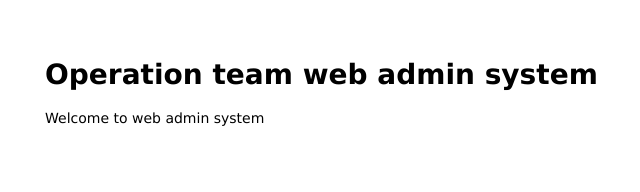
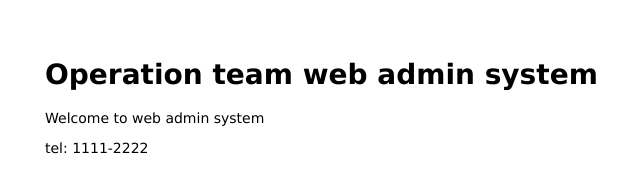
Before and after one commit to WJSNSeala/mastering-git-github, a website: page public/index.html in a window 1280 px wide. Shown: the whole page, without its empty margins (13-653 px from the left). Drawn offline with Linux system fonts and the light colour scheme.

Commit message:
add hotline to main page

```diff
--- a/public/index.html
+++ b/public/index.html
@@ -8,4 +8,8 @@
     <h1>Operation team web admin system</h1>
     <p>Welcome to web admin system</p>
   </body>
+
+  <footer>
+    <p>tel: 1111-2222</p>
+  </footer>
 </html>
```
